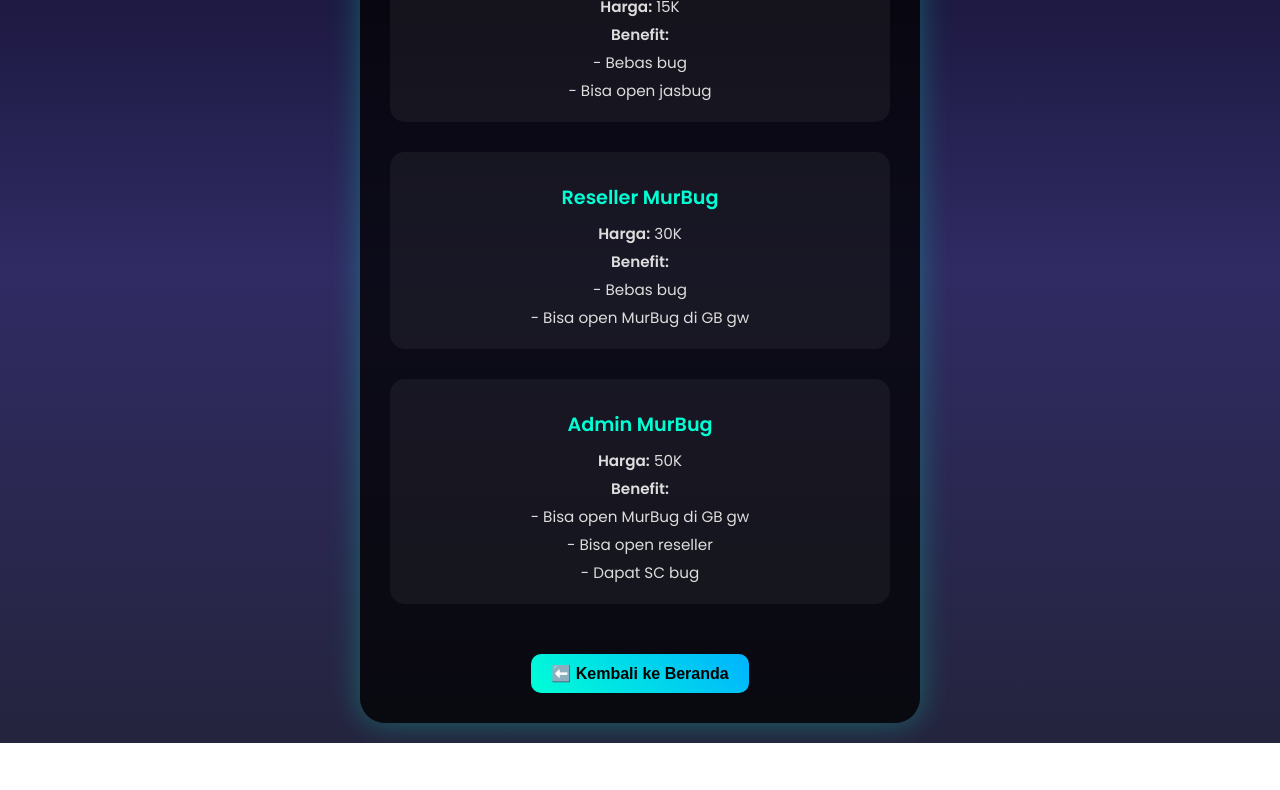
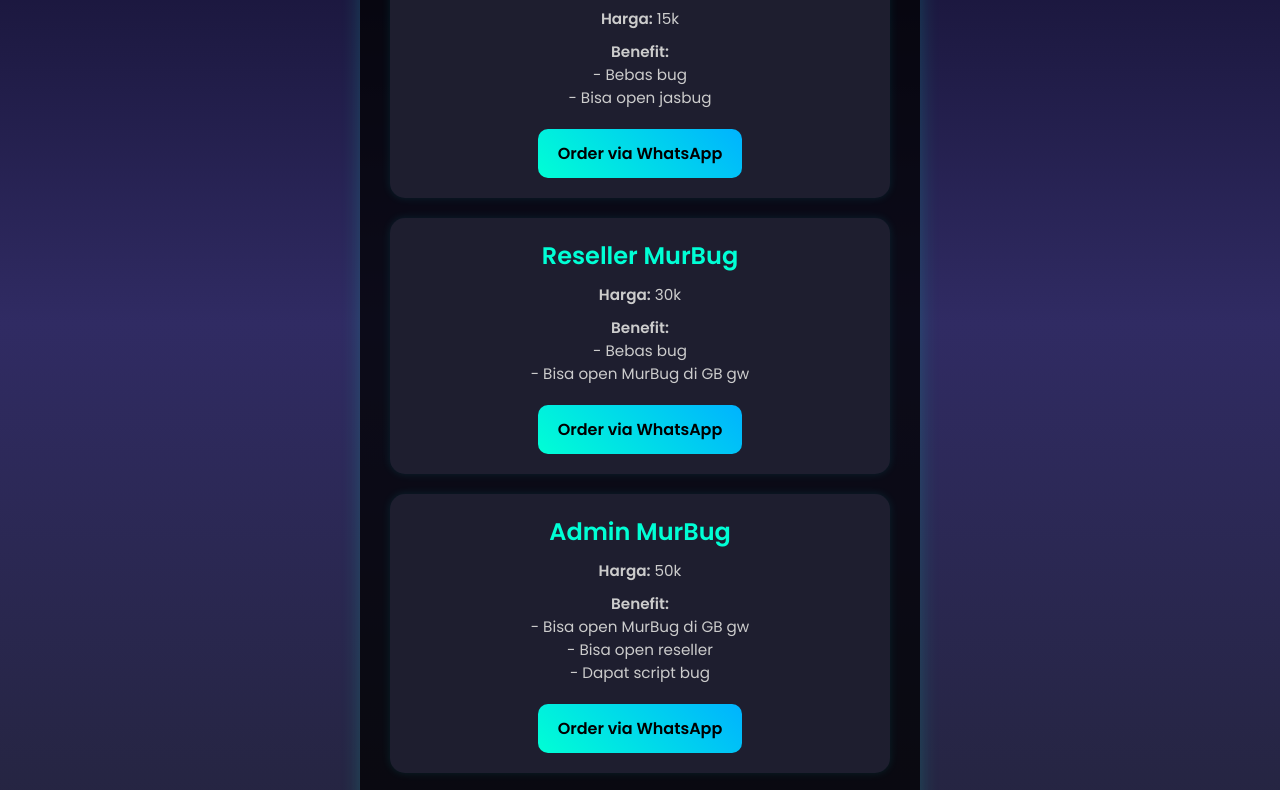
Before and after one commit to RanxyzEz/websitejualan, a plain HTML site: page murbug.html in a window 1280 px wide. Shown: the part 207-997 px from the top of the page. Before the commit the page ends 950 px from the top, so only its background shows below. Drawn offline with Linux system fonts and the light colour scheme.

Commit message:
Add files via upload

```diff
--- a/murbug.html
+++ b/murbug.html
@@ -1,9 +1,9 @@
 <!DOCTYPE html>
 <html lang="id">
 <head>
-  <meta charset="UTF-8">
-  <meta name="viewport" content="width=device-width, initial-scale=1">
-  <title>MurBug - Ranxyz Official</title>
+  <meta charset="UTF-8" />
+  <meta name="viewport" content="width=device-width, initial-scale=1.0"/>
+  <title>Produk MurBug - Ranxyz Official</title>
   <style>
     @import url('https://fonts.googleapis.com/css2?family=Poppins:wght@400;600&display=swap');
 
@@ -15,95 +15,88 @@
       display: flex;
       justify-content: center;
       align-items: center;
+      padding: 30px;
       min-height: 100vh;
-      padding: 20px;
     }
 
-    .card {
+    .container {
+      max-width: 500px;
+      width: 100%;
       background-color: rgba(0, 0, 0, 0.75);
+      border-radius: 20px;
       padding: 30px;
-      border-radius: 25px;
-      width: 100%;
-      max-width: 500px;
-      box-shadow: 0 0 30px rgba(0, 255, 200, 0.3);
       text-align: center;
+      box-shadow: 0 0 20px rgba(0, 255, 200, 0.2);
     }
 
     h1 {
-      font-size: 1.8em;
       color: #00ffe5;
       margin-bottom: 20px;
-      text-shadow: 0 0 10px #00ffe5;
+      text-shadow: 0 0 8px #00ffe5;
     }
 
-    .section {
-      margin-bottom: 30px;
-      background-color: rgba(255, 255, 255, 0.05);
+    .product {
+      background: #1e1e2f;
       border-radius: 15px;
-      padding: 15px;
+      padding: 20px;
+      margin-bottom: 20px;
+      box-shadow: 0 0 10px rgba(0,255,255,0.1);
     }
 
-    .section h2 {
-      font-size: 1.2em;
+    .product h2 {
+      margin: 0;
       color: #00ffd5;
-      margin-bottom: 10px;
     }
 
-    .section p {
-      margin: 5px 0;
+    .product p {
+      margin: 10px 0;
+      color: #ccc;
       font-size: 0.95em;
-      color: #ddd;
     }
 
-    .back-btn {
-      margin-top: 20px;
-      padding: 10px 20px;
+    .btn {
+      display: inline-block;
+      margin-top: 10px;
+      padding: 12px 20px;
       font-weight: bold;
-      font-size: 1em;
+      color: #000;
+      background: linear-gradient(45deg, #00ffd5, #00b3ff);
       border: none;
       border-radius: 10px;
-      background: linear-gradient(45deg, #00ffd5, #00b3ff);
-      color: black;
-      cursor: pointer;
+      text-decoration: none;
       transition: 0.3s;
     }
 
-    .back-btn:hover {
+    .btn:hover {
       transform: scale(1.05);
       opacity: 0.9;
     }
   </style>
 </head>
 <body>
-  <div class="card">
-    <h1>📦 MurBug - Ranxyz Official</h1>
+  <div class="container">
+    <h1>🔥 Daftar Produk MurBug</h1>
 
-    <div class="section">
+    <div class="product">
       <h2>MurBug</h2>
-      <p><strong>Harga:</strong> 15K</p>
-      <p><strong>Benefit:</strong></p>
-      <p>- Bebas bug</p>
-      <p>- Bisa open jasbug</p>
+      <p><strong>Harga:</strong> 15k</p>
+      <p><strong>Benefit:</strong><br>- Bebas bug<br>- Bisa open jasbug</p>
+      <a class="btn" href="https://wa.me/6282280910243?text=Hallo%20saya%20ingin%20order%20MurBug">Order via WhatsApp</a>
     </div>
 
-    <div class="section">
+    <div class="product">
       <h2>Reseller MurBug</h2>
-      <p><strong>Harga:</strong> 30K</p>
-      <p><strong>Benefit:</strong></p>
-      <p>- Bebas bug</p>
-      <p>- Bisa open MurBug di GB gw</p>
+      <p><strong>Harga:</strong> 30k</p>
+      <p><strong>Benefit:</strong><br>- Bebas bug<br>- Bisa open MurBug di GB gw</p>
+      <a class="btn" href="https://wa.me/6282280910243?text=Hallo%20saya%20ingin%20jadi%20Reseller%20MurBug">Order via WhatsApp</a>
     </div>
 
-    <div class="section">
+    <div class="product">
       <h2>Admin MurBug</h2>
-      <p><strong>Harga:</strong> 50K</p>
-      <p><strong>Benefit:</strong></p>
-      <p>- Bisa open MurBug di GB gw</p>
-      <p>- Bisa open reseller</p>
-      <p>- Dapat SC bug</p>
+      <p><strong>Harga:</strong> 50k</p>
+      <p><strong>Benefit:</strong><br>- Bisa open MurBug di GB gw<br>- Bisa open reseller<br>- Dapat script bug</p>
+      <a class="btn" href="https://wa.me/6282280910243?text=Hallo%20saya%20ingin%20jadi%20Admin%20MurBug">Order via WhatsApp</a>
     </div>
-
-    <button class="back-btn" onclick="window.location.href='index.html'">⬅️ Kembali ke Beranda</button>
   </div>
 </body>
 </html>
```
